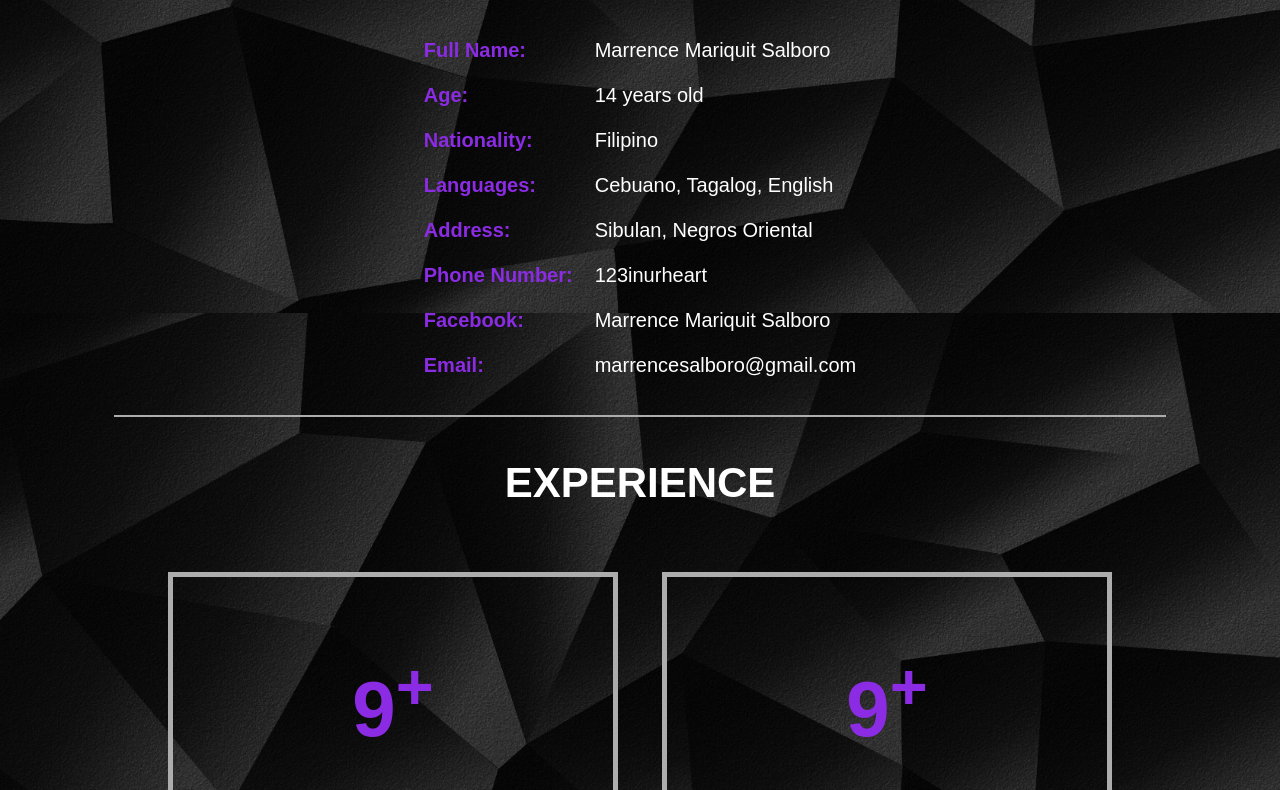
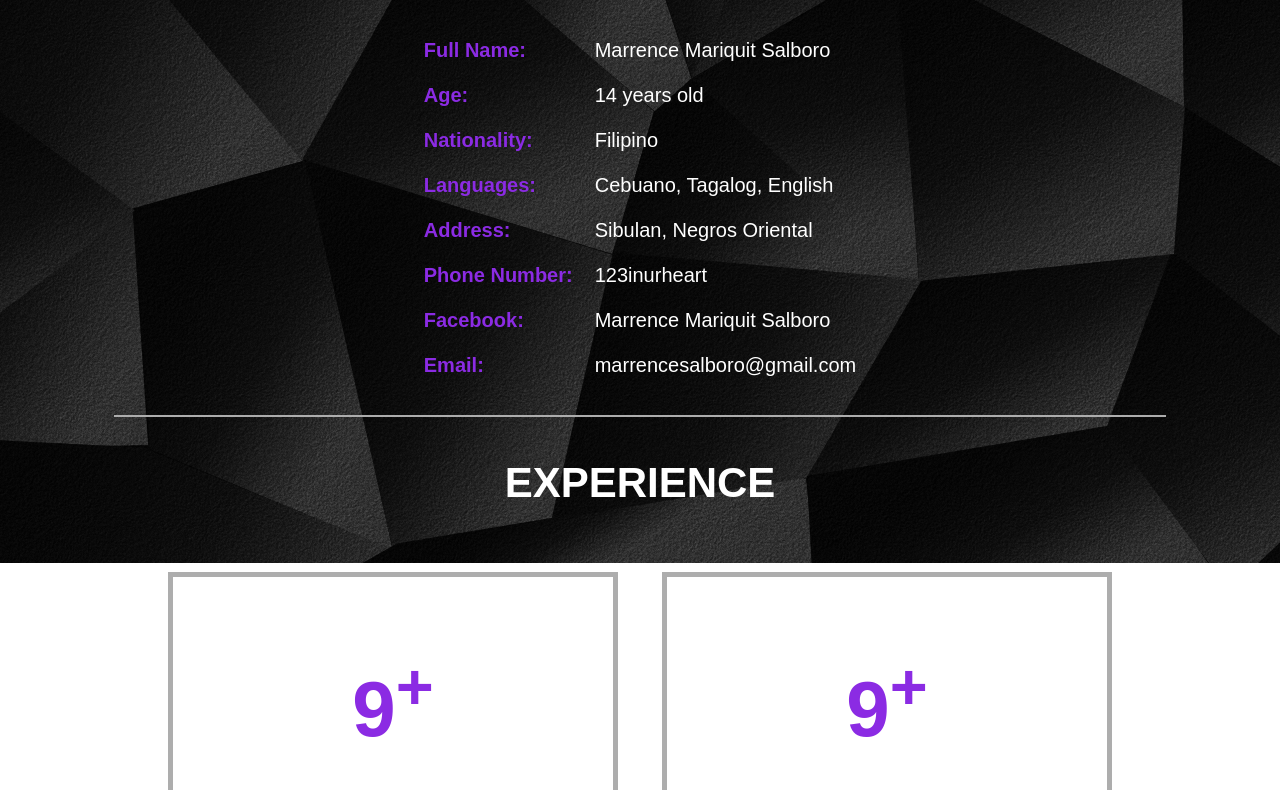
Before and after one commit to wuibzy/SalboroPortfolio.github.io, a plain HTML site: page ABOUT.html in a window 1280 px wide. Shown: the part 487-1277 px from the top of the page. Drawn offline with Linux system fonts and the light colour scheme.

Commit message:
Update ABOUT.html

```diff
--- a/ABOUT.html
+++ b/ABOUT.html
@@ -3,10 +3,9 @@
 <style>
 
 body {
-  background-image: url('background.png');
+  background-image: url("background.png");
   background-repeat: no-repeat;
-  background-attachment: fixed;
-  background-size: cover;}
+  background-attachment: fixed;}
 
 #container {
   animation: transitionIn 1s;}
@@ -115,7 +114,7 @@ h1 {
 
 <th><img src="Home.png" usemap="#home">
 <map name="home">
-<area shape="default" href="INDEX.html">
+<area shape="default" href="index.html">
 </map>
 </th>
 
```
